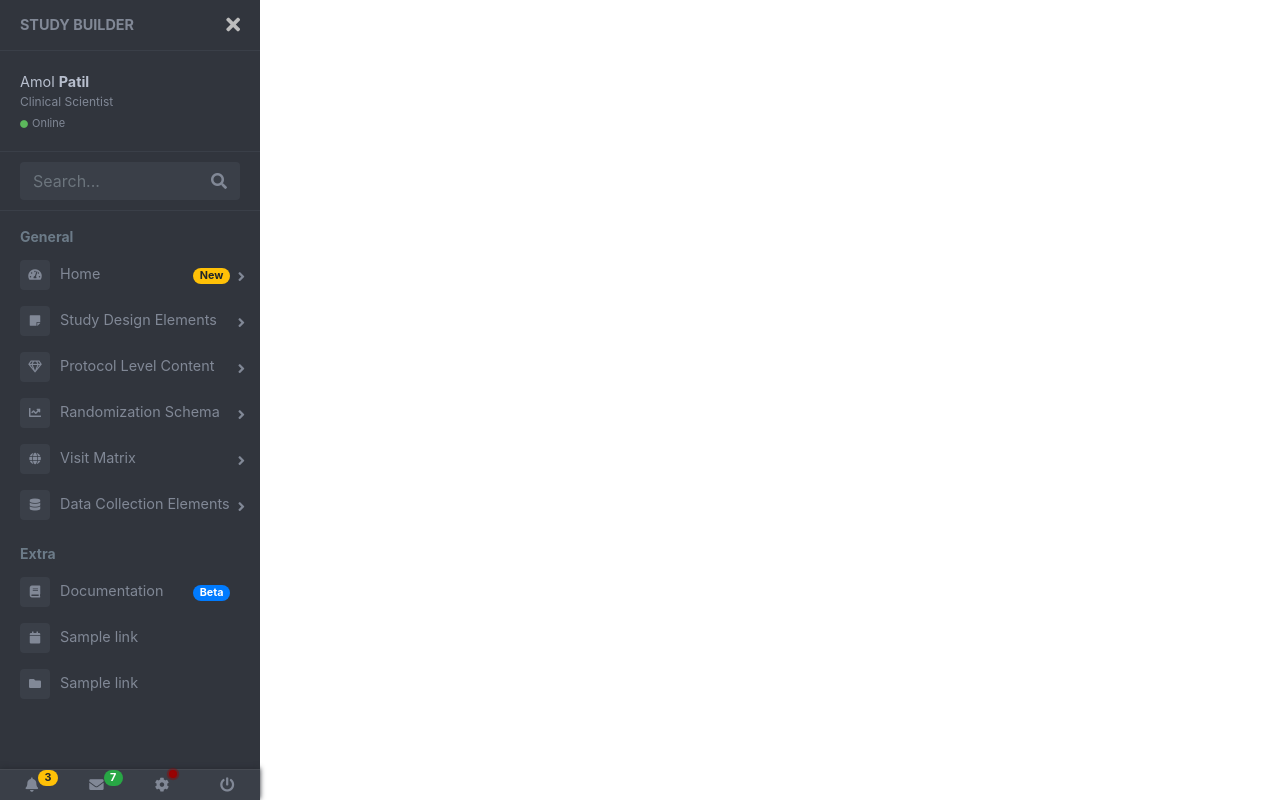
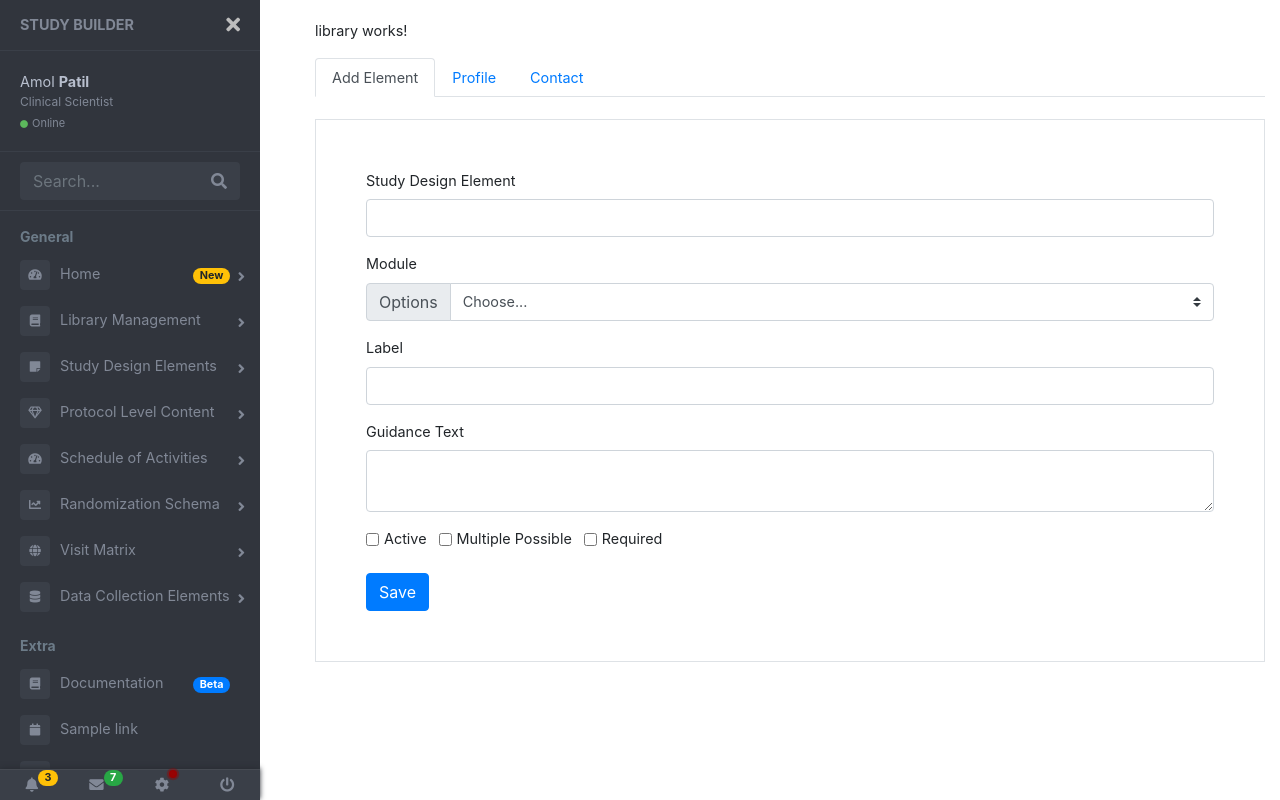
Before and after one commit to amol-can/digital-workflow, an Angular app in the folder front-end-app/: page /library-management in a window 1280 px wide. Before the commit this address led to /. Built offline with nearby package versions, Linux system fonts and the light colour scheme.

Commit message:
library section added

```diff
--- a/front-end-app/src/app/app-routing.module.ts
+++ b/front-end-app/src/app/app-routing.module.ts
@@ -2,11 +2,13 @@ import { NgModule } from '@angular/core';
 import { Routes, RouterModule } from '@angular/router';
 import { HomeComponent } from './core/home/home.component';
 import { StudyLevelContentComponent } from './core/study-level-content/study-level-content.component';
+import { LibraryComponent } from './core/library/library.component';
 
 
 const routes: Routes = [
   {path: "", component: HomeComponent},
   {path: "study-level", component: StudyLevelContentComponent},
+  {path: "library-management", component: LibraryComponent}
 ];
 
 @NgModule({
--- a/front-end-app/src/app/app.module.ts
+++ b/front-end-app/src/app/app.module.ts
@@ -8,6 +8,8 @@ import { AppComponent } from './app.component';
 import { SidebarComponent } from './shared/sidebar/sidebar.component';
 import { HomeComponent } from './core/home/home.component';
 import { StudyLevelContentComponent } from './core/study-level-content/study-level-content.component';
+import { LibraryComponent } from './core/library/library.component';
+import { AddElementComponent } from './core/library/add-element/add-element.component';
 
 
 @NgModule({
@@ -15,7 +17,9 @@ import { StudyLevelContentComponent } from './core/study-level-content/study-lev
     AppComponent,
     SidebarComponent,
     HomeComponent,
-    StudyLevelContentComponent
+    StudyLevelContentComponent,
+    LibraryComponent,
+    AddElementComponent
   ],
   imports: [
     BrowserModule,
--- /dev/null
+++ b/front-end-app/src/app/core/library/add-element/add-element.component.html
@@ -0,0 +1,67 @@
+<ul class="nav nav-tabs" id="myTab" role="tablist">
+  <li class="nav-item">
+    <a class="nav-link active" id="home-tab" data-toggle="tab" href="#home" role="tab" aria-controls="home"
+      aria-selected="true">Add Element</a>
+  </li>
+  <li class="nav-item">
+    <a class="nav-link" id="profile-tab" data-toggle="tab" href="#profile" role="tab" aria-controls="profile"
+      aria-selected="false">Profile</a>
+  </li>
+  <li class="nav-item">
+    <a class="nav-link" id="contact-tab" data-toggle="tab" href="#contact" role="tab" aria-controls="contact"
+      aria-selected="false">Contact</a>
+  </li>
+</ul>
+
+<!-- Tab body -->
+<div class="tab-content" id="myTabContent">
+  <br>
+  <!-- Add Tab-->
+  <div class="tab-pane fade show active border" style="padding: 50px;" id="home" role="tabpanel" aria-labelledby="home-tab">
+    <form>
+      <div class="form-group">
+        <label for="designElement">Study Design Element</label>
+        <input type="email" class="form-control" id="designElement">
+      </div>
+      <div class="form-group">
+        <label for="module">Module</label>
+        <div class="input-group mb-3">
+          <div class="input-group-prepend">
+            <label class="input-group-text" for="inputGroupSelect01">Options</label>
+          </div>
+          <select class="custom-select" id="module">
+            <option selected>Choose...</option>
+            <option value="1">Study Level Content</option>
+            <option value="2">Protocol Level Content</option>
+          </select>
+        </div>
+      </div>
+      <div class="form-group">
+        <label for="label">Label</label>
+        <input type="text" class="form-control" id="label">
+      </div>
+      <div class="form-group">
+        <label for="exampleFormControlTextarea1">Guidance Text</label>
+        <textarea class="form-control" id="exampleFormControlTextarea1" rows="2"></textarea>
+      </div>
+      <div class="form-check form-check-inline">
+        <input class="form-check-input" type="checkbox" id="active" value="1">
+        <label class="form-check-label" for="active">Active</label>
+      </div>
+      <div class="form-check form-check-inline">
+        <input class="form-check-input" type="checkbox" id="multiple" value="1">
+        <label class="form-check-label" for="multiple">Multiple Possible</label>
+      </div>
+      <div class="form-check form-check-inline">
+        <input class="form-check-input" type="checkbox" id="required" value="1">
+        <label class="form-check-label" for="required">Required</label>
+      </div>
+      <br><br>
+      <button type="submit" class="btn btn-primary">Save</button>
+    </form>
+  </div>
+
+
+  <div class="tab-pane fade" id="profile" role="tabpanel" aria-labelledby="profile-tab">...Profile</div>
+  <div class="tab-pane fade" id="contact" role="tabpanel" aria-labelledby="contact-tab">...contact</div>
+</div>
--- /dev/null
+++ b/front-end-app/src/app/core/library/add-element/add-element.component.ts
@@ -0,0 +1,15 @@
+import { Component, OnInit } from '@angular/core';
+
+@Component({
+  selector: 'app-add-element',
+  templateUrl: './add-element.component.html',
+  styleUrls: ['./add-element.component.css']
+})
+export class AddElementComponent implements OnInit {
+
+  constructor() { }
+
+  ngOnInit() {
+  }
+
+}
--- /dev/null
+++ b/front-end-app/src/app/core/library/library.component.html
@@ -0,0 +1,10 @@
+<div class="container">
+    <div class="row">
+        <div class="col-12">
+            <p>library works!</p>
+        </div>
+        <div class="col-12">
+            <app-add-element></app-add-element>
+        </div>
+    </div>
+</div>
--- /dev/null
+++ b/front-end-app/src/app/core/library/library.component.ts
@@ -0,0 +1,15 @@
+import { Component, OnInit } from '@angular/core';
+
+@Component({
+  selector: 'app-library',
+  templateUrl: './library.component.html',
+  styleUrls: ['./library.component.css']
+})
+export class LibraryComponent implements OnInit {
+
+  constructor() { }
+
+  ngOnInit() {
+  }
+
+}
--- a/front-end-app/src/app/shared/sidebar/sidebar.component.html
+++ b/front-end-app/src/app/shared/sidebar/sidebar.component.html
@@ -36,7 +36,7 @@
             </div>
           </div>
         </div>
-        <!-- sidebar-search  -->
+        <!-- // sidebar-search  -->
         <div class="sidebar-menu">
           <ul>
             <li class="header-menu">
@@ -52,6 +52,17 @@
 
               </div>
             </li>
+
+            <!-- Library Management -->
+            <li class="sidebar-dropdown">
+              <a routerLink="/library-management">
+                <i class="fa fa-book"></i>
+                <span>Library Management</span>
+              </a>
+              <div class="sidebar-submenu">
+              </div>
+            </li>
+
             <li class="sidebar-dropdown">
               <a routerLink="/study-level">
                 <i class="fa fa-sticky-note"></i>
@@ -99,6 +110,17 @@
                 </ul>
               </div>
             </li>
+
+            <!-- Schedule of Activities -->
+            <li class="sidebar-dropdown">
+              <a routerLink="/">
+                <i class="fa fa-tachometer-alt"></i>
+                <span>Schedule of Activities</span>
+              </a>
+              <div class="sidebar-submenu">
+              </div>
+            </li>
+
             <li class="sidebar-dropdown">
               <a href="#">
                 <i class="fa fa-chart-line"></i>
```
Also changed, not shown: front-end-app/src/app/core/library/add-element/add-element.component.css (added), front-end-app/src/app/core/library/library.component.css (added).
